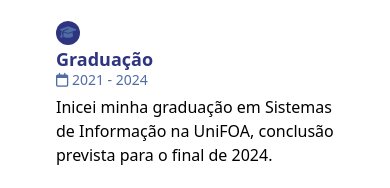
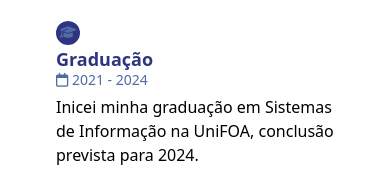
Before and after one commit to TheKatsu1/portfolio, an Astro site: page / in a window 390 px wide. Shown: the part 2518-2706 px from the top of the page. Built offline with nearby package versions, Linux system fonts and the light colour scheme; Astro itself is replaced by a stand-in of ours; a web font is replaced by a local one.

Commit message:
Correção Mobile Experiencias

```diff
--- a/src/components/Experiencia.vue
+++ b/src/components/Experiencia.vue
@@ -53,8 +53,9 @@
 
                 <time class="block mb-2 text-sm font-normal leading-none text-klblue"><i
                         class="fa-regular fa-calendar text-klblue"></i> 2021 - 2024</time>
-                <p class="text-base font-normal text-gray-500 dark:text-gray-400">Inicei minha graduação em Sistemas
-                    de Informação na UniFOA, conclusão prevista para o final de 2024.</p>
+                <p class="text-base font-normal text-gray-500 dark:text-gray-400">Inicei minha graduação em Sistemas de
+                    Informação na UniFOA, conclusão prevista para 2024.</p>
+
             </div>
         </li>
 
```
